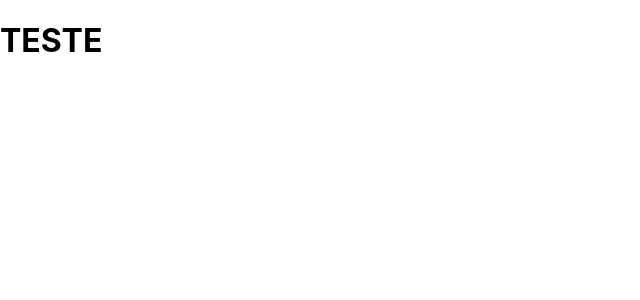
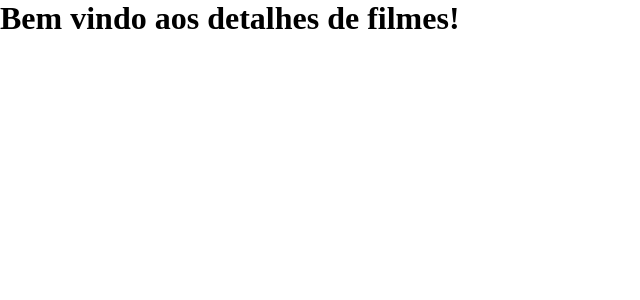
Before and after one commit to JosRafael/Projeto-Filmes, a React (Create React App) app: page /filme/1 in a window 1280 px wide. Shown: the top 300 px of the page, without its empty margins (0-640 px from the left). Built offline with nearby package versions, Linux system fonts and the light colour scheme.

Commit message:
configurando rotas

```diff
--- a/package.json
+++ b/package.json
@@ -8,6 +8,7 @@
     "@testing-library/user-event": "^13.5.0",
     "react": "^18.3.1",
     "react-dom": "^18.3.1",
+    "react-router-dom": "^6.25.1",
     "react-scripts": "5.0.1",
     "web-vitals": "^2.1.4"
   },
--- a/src/App.js
+++ b/src/App.js
@@ -1,8 +1,9 @@
+import RoutesApp from "./routes";
 
 function App() {
   return (
     <div className="App">
-     <h1>TESTE</h1>
+     <RoutesApp/>
     </div>
   );
 }
--- a/src/index.css
+++ b/src/index.css
@@ -1,13 +1,15 @@
-body {
+*{
+  padding: 0;
   margin: 0;
-  font-family: -apple-system, BlinkMacSystemFont, 'Segoe UI', 'Roboto', 'Oxygen',
-    'Ubuntu', 'Cantarell', 'Fira Sans', 'Droid Sans', 'Helvetica Neue',
-    sans-serif;
-  -webkit-font-smoothing: antialiased;
-  -moz-osx-font-smoothing: grayscale;
+  box-sizing: border-box;
 }
-
-code {
-  font-family: source-code-pro, Menlo, Monaco, Consolas, 'Courier New',
-    monospace;
+body{
+  font: sans-serif;
 }
+.app{
+  display: flex;
+  width: 100%;
+  justify-content: center;
+  align-items: center;
+  flex-direction: column;
+}
--- /dev/null
+++ b/src/pages/filme/index.js
@@ -0,0 +1,7 @@
+export default function Filme(){
+    return(
+        <div>
+            <h1>Bem vindo aos detalhes de filmes!</h1>
+        </div>
+    )
+}
--- /dev/null
+++ b/src/pages/home/index.js
@@ -0,0 +1,7 @@
+export default function Home(){
+    return(
+        <div>
+            <h1>Você está na home!</h1>
+        </div>
+    )
+}
--- /dev/null
+++ b/src/routes.js
@@ -0,0 +1,15 @@
+import { BrowserRouter, Routes, Route } from "react-router-dom";
+
+import Home from "./pages/home";
+import Filme from "./pages/filme";
+
+export default function RoutesApp(){
+    return(
+        <BrowserRouter>
+        <Routes>
+            <Route path="/" element={<Home />}/>
+            <Route path="/filme/:id" element={<Filme />}/>
+        </Routes>
+        </BrowserRouter>
+    )
+}
```
Also changed, not shown: 1 other file (tests, documents, lock files or other folders).
